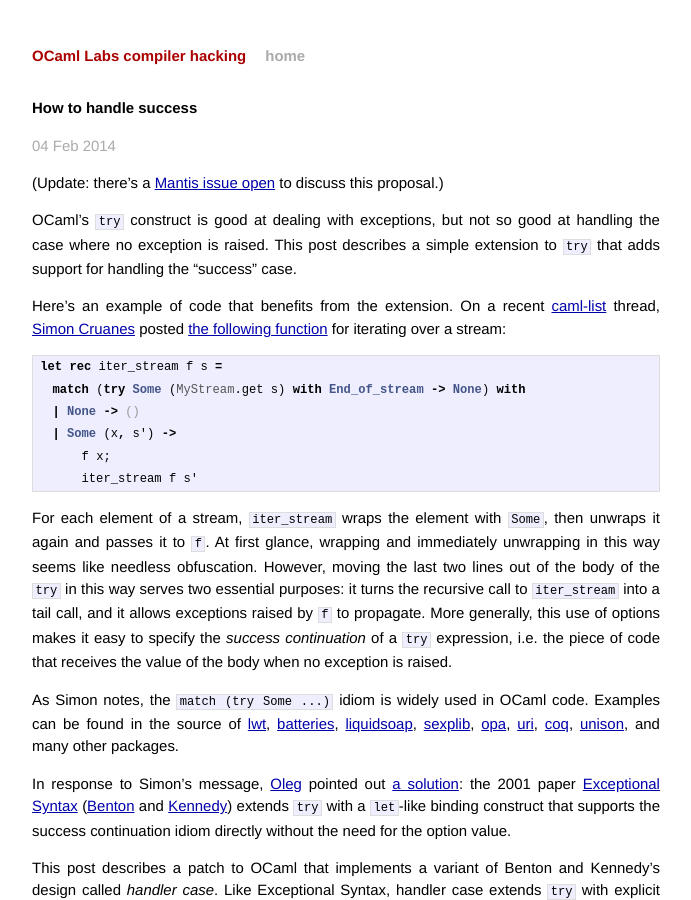
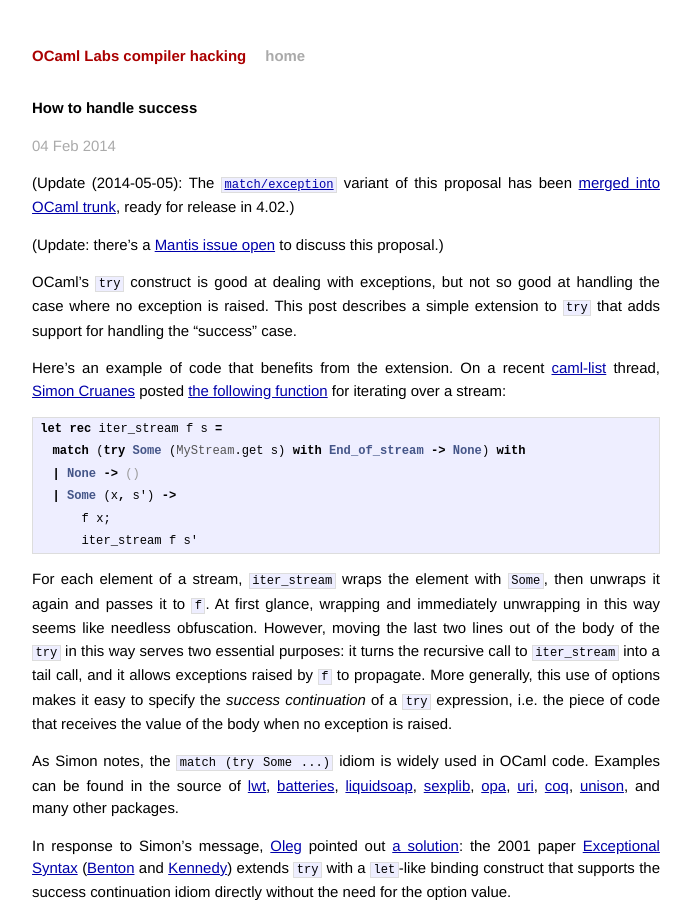
Before and after one commit to ocamllabs/compiler-hacking, a Jekyll site: the page built from blog/_posts/2014-02-04-handler-case.md, in a window 1280 px wide and 900 px high. Shown: the whole window, without its empty margins (294-985 px from the left). Built offline with Jekyll 4.4.1, drawn with Linux system fonts in a browser that asks for light colours; Markdown is read by kramdown in place of the engine named in the settings.

Commit message:
Add a note about the merge into trunk.

```diff
--- a/blog/_posts/2014-02-04-handler-case.md
+++ b/blog/_posts/2014-02-04-handler-case.md
@@ -3,6 +3,8 @@ layout: post
 title:  How to handle success
 date:   2014-02-04 16:05:05
 ---
+
+(Update (2014-05-05): The [`match/exception`](#match-exception) variant of this proposal has been [merged into OCaml trunk][ocaml-commit], ready for release in 4.02.)
 
 (Update: there's a [Mantis issue open](http://caml.inria.fr/mantis/view.php?id=6318) to discuss this proposal.)
 
@@ -270,6 +272,7 @@ Of course, static exceptions allow many other programs to be expressed that are
 
 Finally, I discovered while writing this article that Christophe Raffalli proposed the handler case design fifteen years ago in a [message to caml-list][raffalli-message]!  Christophe's proposal wasn't picked up back then, but perhaps the time has now come to give OCaml programmers a way to handle success.
 
+<a name="match-exception"/>
 ### Postscript: a symmetric extension
 
 The `try` construct in current OCaml supports matching against raised exceptions but not against the value produced when no exception is raised.  Contrariwise, the `match` construct supports matching against the value produced when no exception is raised, but does not support matching against raised exceptions.  As implemented, the patch addresses this asymmetry, extending `match` with clauses that specify the "failure continuation":
@@ -351,3 +354,4 @@ Since both `val` and `exception` are existing keywords, the extensions to both `
 [raffalli-message]: http://caml.inria.fr/pub/ml-archives/caml-list/1999/12/a6d3ce9671b16a33530035c2b42df011.en.html
 [try-ocaml]: http://try.ocamlpro.com/
 [ocamlpro]: http://www.ocamlpro.com/
+[ocaml-commit]: https://github.com/ocaml/ocaml/commit/0f1fb19cbe48918c5d070e475c39052875623a85
```
